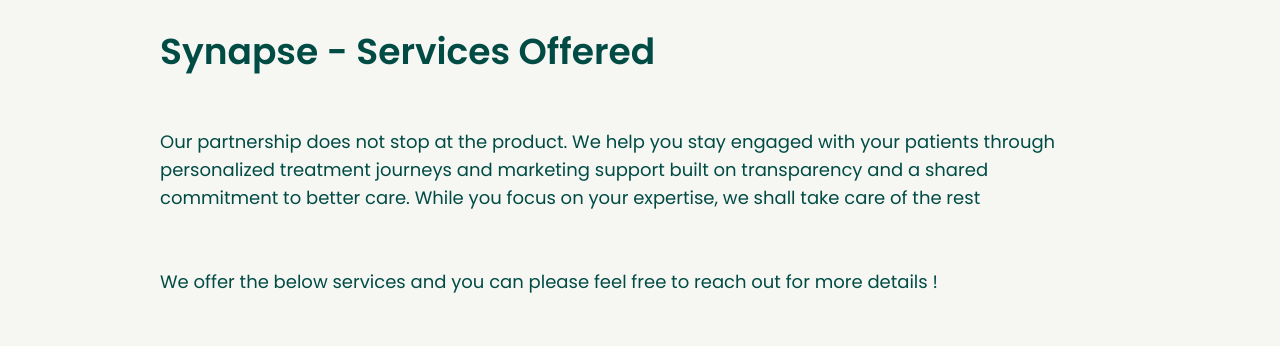
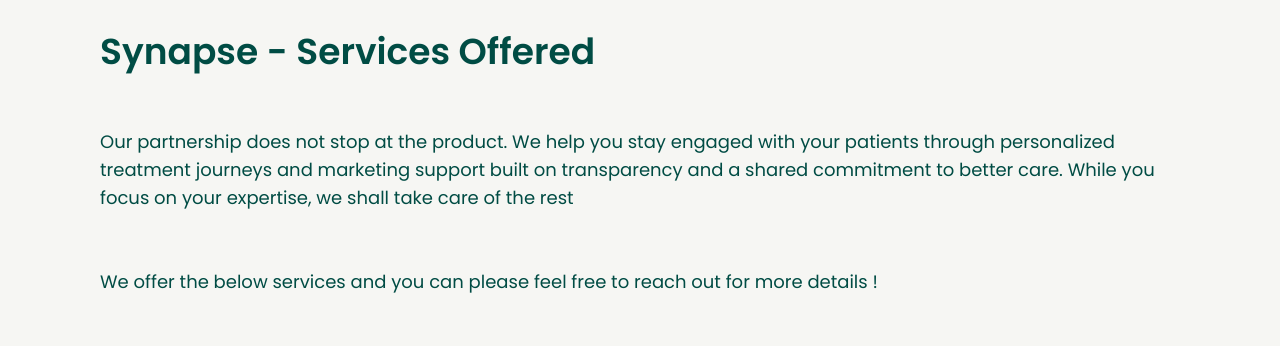
Before and after one commit to YutitechInnovations/synapse-website, a Next.js app: page / in a window 1280 px wide. Shown: the part 560-906 px from the top of the page. Built offline with nearby package versions, Linux system fonts and the light colour scheme.

Commit message:
alignment

```diff
--- a/src/components/cards/ZigZagCard.js
+++ b/src/components/cards/ZigZagCard.js
@@ -2,7 +2,7 @@ import React from "react";
 
 const ZigZagCard = ({ items }) => {
   return (
-    <div className="card w-full max-w-screen-lg flex flex-col card-p-0 overflow-hidden card-gap-0 rounded-t-[1.25rem]">
+    <div className="card w-full max-w-screen-lg mx-auto flex flex-col card-p-0 overflow-hidden card-gap-0 rounded-t-[1.25rem]">
       {items?.map((item, index) => {
         if ((index + 1) % 2 !== 0) {
           return (
@@ -20,7 +20,7 @@ const ZigZagCard = ({ items }) => {
                   {item.description}
                 </p>
               </div>
-              <div className="md:w-full lg:w-[28rem] h-[16rem] md:h-full">
+              <div className="md:w-1/2 lg:w-[40%] h-[16rem] md:h-full">
                 <img
                   src={item.image}
                   className="h-full w-full object-cover"
@@ -39,7 +39,7 @@ const ZigZagCard = ({ items }) => {
                 index + 1 !== items.length ? "border-bottom" : ""
               } overflow-hidden`}
             >
-              <div className="md:w-full lg:w-[28rem] h-[16rem] md:h-full">
+              <div className="md:w-1/2 lg:w-[40%] h-[16rem] md:h-full">
                 <img
                   src={item.image}
                   className="h-full w-full object-cover"
--- a/src/components/doctorLandingPage/Services.js
+++ b/src/components/doctorLandingPage/Services.js
@@ -25,12 +25,12 @@ const items = [
 const Services = () => {
   return (
     <section className="w-full bg-[#F6F6F3] py-8 md:py-14 lg:py-20">
-      <div className="max-w-screen-lg mx-auto px-4 md:px-8 flex flex-col gap-6 md:gap-10">
+      <div className="w-full px-[100px] flex flex-col gap-6 md:gap-10">
         <h2 className="text-2xl md:text-3xl lg:text-4xl font-semibold text-[#004C44] mb-2 md:mb-4">Synapse - Services Offered</h2>
-        <p className="text-sm md:text-base lg:text-lg text-[#004C44] mb-2 md:mb-4 max-w-4xl">
+        <p className="text-sm md:text-base lg:text-lg text-[#004C44] mb-2 md:mb-4 w-full">
           Our partnership does not stop at the product. We help you stay engaged with your patients through personalized treatment journeys and marketing support built on transparency and a shared commitment to better care. While you focus on your expertise, we shall take care of the rest
         </p>
-        <p className="text-sm md:text-base lg:text-lg text-[#004C44] mb-8 md:mb-12 max-w-4xl">
+        <p className="text-sm md:text-base lg:text-lg text-[#004C44] mb-8 md:mb-12 w-full">
           We offer the below services and you can please feel free to reach out for more details !
         </p>
         <ZigZagCard items={items} />
```
